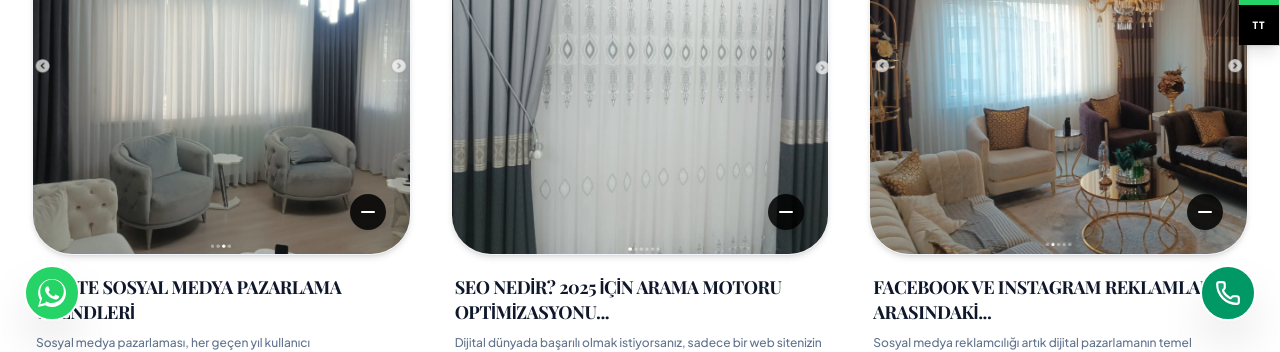
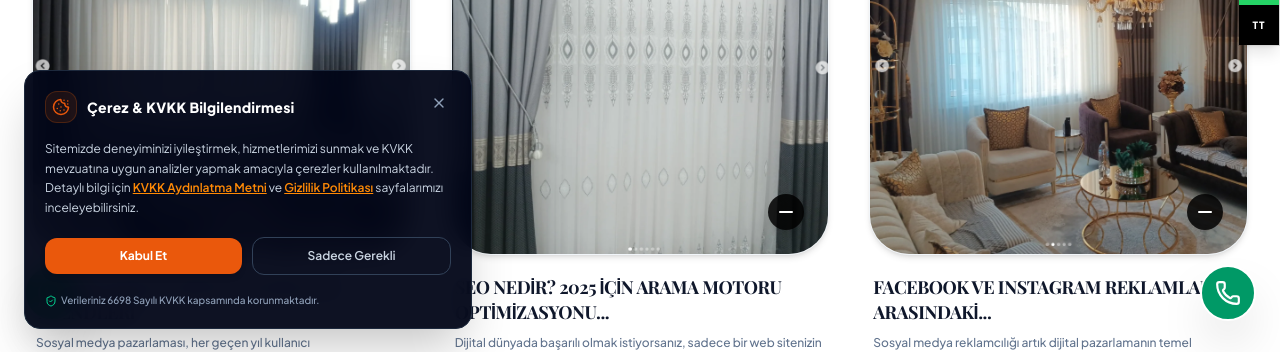
Before and after one commit to kayradivrik/DoganPerde, a Next.js app: page /blog in a window 1280 px wide. Shown: the part 455-807 px from the top of the page. Built offline with nearby package versions, Linux system fonts and the light colour scheme; no server answers.

Commit message:
Add KVKK and Cookie Consent Banner

```diff
--- a/src/app/layout.js
+++ b/src/app/layout.js
@@ -4,6 +4,7 @@ import Navbar from "@/components/Navbar";
 import Footer from "@/components/Footer";
 import WhatsAppButton from "@/components/WhatsAppButton";
 import MobileActionBar from "@/components/MobileActionBar";
+import CookieBanner from "@/components/CookieBanner";
 
 const playfair = Playfair_Display({
   subsets: ["latin"],
@@ -128,6 +129,7 @@ export default function RootLayout({ children }) {
         <Footer />
         <WhatsAppButton />
         <MobileActionBar />
+        <CookieBanner />
       </body>
     </html>
   );
--- /dev/null
+++ b/src/components/CookieBanner.js
@@ -0,0 +1,95 @@
+"use client";
+import React, { useState, useEffect } from 'react';
+import Link from 'next/link';
+import { ShieldCheck, X, Cookie } from 'lucide-react';
+
+export default function CookieBanner() {
+  const [isVisible, setIsVisible] = useState(false);
+
+  useEffect(() => {
+    // Check if user has already accepted or dismissed the cookie banner
+    const consent = localStorage.getItem('doganperde_cookie_consent');
+    if (!consent) {
+      // Delay slightly for smooth page load transition
+      const timer = setTimeout(() => {
+        setIsVisible(true);
+      }, 1000);
+      return () => clearTimeout(timer);
+    }
+  }, []);
+
+  const handleAccept = () => {
+    localStorage.setItem('doganperde_cookie_consent', 'accepted');
+    setIsVisible(false);
+  };
+
+  const handleDecline = () => {
+    localStorage.setItem('doganperde_cookie_consent', 'essential_only');
+    setIsVisible(false);
+  };
+
+  if (!isVisible) return null;
+
+  return (
+    <div className="fixed bottom-4 left-4 right-4 md:left-6 md:right-auto md:max-w-md z-50 animate-in fade-in slide-in-from-bottom-5 duration-500 font-sans">
+      <div className="bg-slate-950/95 backdrop-blur-md border border-slate-800 text-white p-5 rounded-2xl shadow-2xl flex flex-col gap-4 relative">
+
+        {/* Top Header */}
+        <div className="flex items-start justify-between gap-3">
+          <div className="flex items-center gap-2.5 text-[#ea580c]">
+            <div className="w-8 h-8 rounded-xl bg-orange-500/10 border border-orange-500/20 flex items-center justify-center">
+              <Cookie size={18} />
+            </div>
+            <span className="font-extrabold text-sm text-white tracking-wide">
+              Çerez & KVKK Bilgilendirmesi
+            </span>
+          </div>
+
+          <button
+            onClick={handleDecline}
+            className="text-slate-400 hover:text-white p-1 rounded-lg transition-colors cursor-pointer"
+            title="Kapat"
+          >
+            <X size={16} />
+          </button>
+        </div>
+
+        {/* Content Description */}
+        <p className="text-xs text-slate-300 leading-relaxed font-normal">
+          Sitemizde deneyiminizi iyileştirmek, hizmetlerimizi sunmak ve KVKK mevzuatına uygun analizler yapmak amacıyla çerezler kullanılmaktadır. Detaylı bilgi için{' '}
+          <Link href="/kvkk" className="text-orange-400 underline hover:text-orange-300 font-semibold">
+            KVKK Aydınlatma Metni
+          </Link>{' '}
+          ve{' '}
+          <Link href="/gizlilik-politikasi" className="text-orange-400 underline hover:text-orange-300 font-semibold">
+            Gizlilik Politikası
+          </Link>{' '}
+          sayfalarımızı inceleyebilirsiniz.
+        </p>
+
+        {/* Action Buttons */}
+        <div className="flex items-center gap-2.5 pt-1">
+          <button
+            onClick={handleAccept}
+            className="flex-1 bg-[#ea580c] hover:bg-orange-600 text-white text-xs font-bold py-2.5 px-4 rounded-xl transition-all cursor-pointer shadow-md hover:shadow-orange-500/20 text-center"
+          >
+            Kabul Et
+          </button>
+
+          <button
+            onClick={handleDecline}
+            className="flex-1 bg-slate-850 hover:bg-slate-800 text-slate-300 hover:text-white text-xs font-semibold py-2.5 px-4 rounded-xl border border-slate-700 transition-colors cursor-pointer text-center"
+          >
+            Sadece Gerekli
+          </button>
+        </div>
+
+        <div className="flex items-center gap-1 text-[10px] text-slate-400 font-medium pt-0.5">
+          <ShieldCheck size={12} className="text-emerald-400" />
+          <span>Verileriniz 6698 Sayılı KVKK kapsamında korunmaktadır.</span>
+        </div>
+
+      </div>
+    </div>
+  );
+}
```
